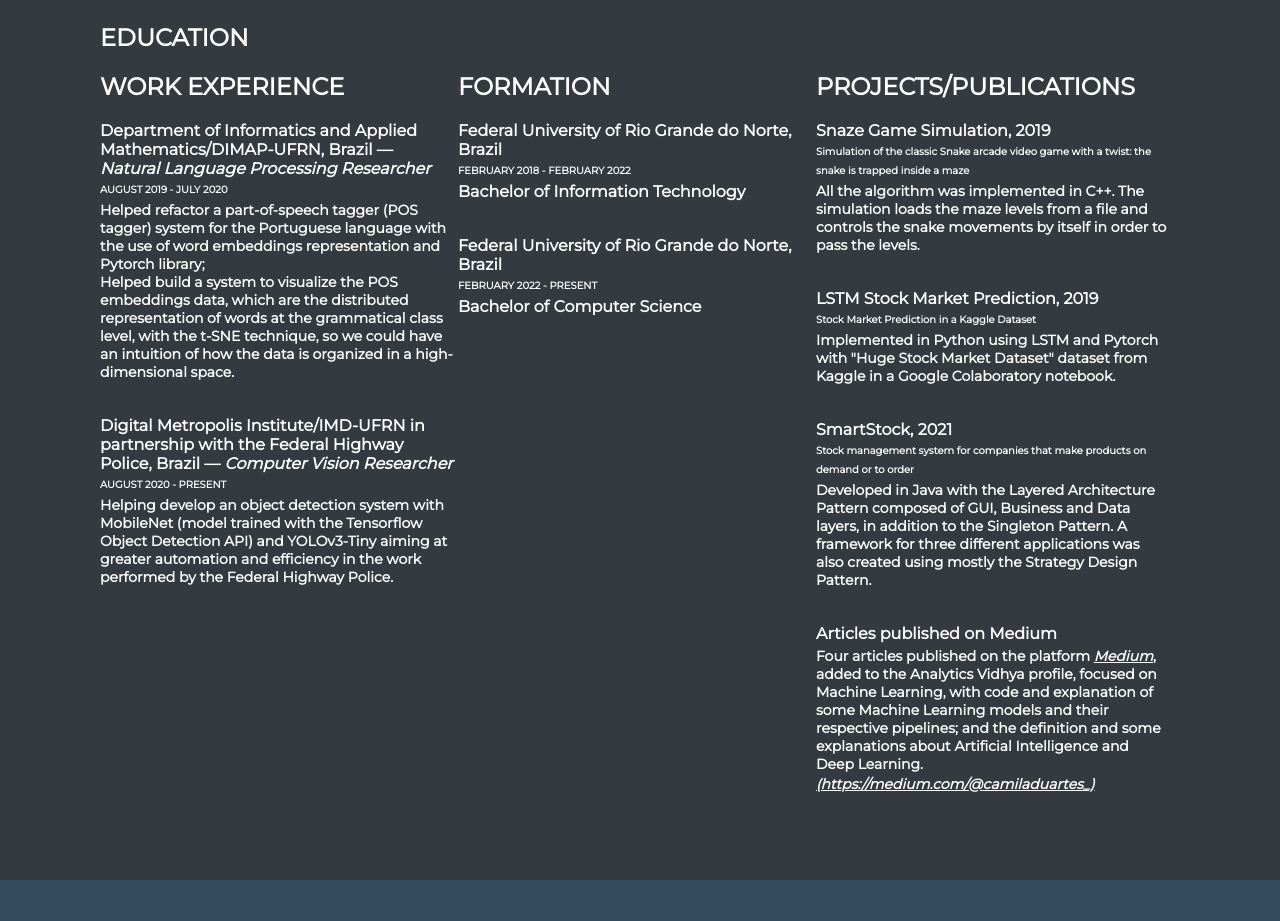
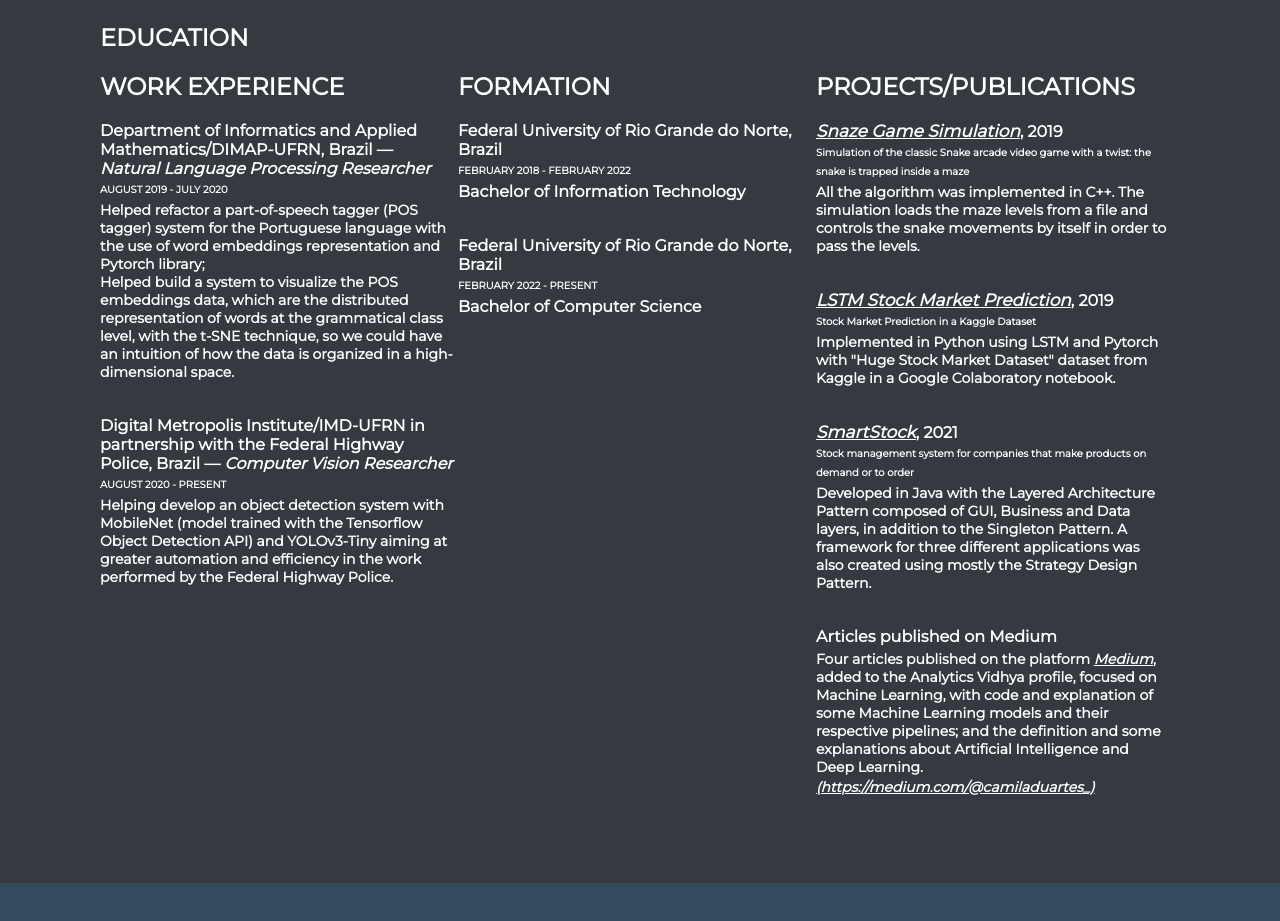
Before and after one commit to camiladuartes/camiladuartes.github.io, a plain HTML site: page index.html in a window 1280 px wide. Shown: the part 1840-2761 px from the top of the page. Drawn offline with Linux system fonts and the light colour scheme.

Commit message:
Adding some links

```diff
--- a/index.html
+++ b/index.html
@@ -133,7 +133,7 @@
                 <div class="education_itens" id="ed_3">
                     <h2>PROJECTS/PUBLICATIONS</h2>
                     <p>
-                        Snaze Game Simulation, 2019
+                        <a href="https://github.com/camiladuartes/Snaze-Game-Simulation"; style="font-size: 17px"><i>Snaze Game Simulation</i></a>, 2019
                             <br>
                             <span>Simulation of the classic Snake arcade video game with a twist: the snake is trapped inside a maze</span>
                             <br>
@@ -143,7 +143,7 @@
 
                     <p>
                         <br>
-                        LSTM Stock Market Prediction, 2019
+                        <a href="https://github.com/camiladuartes/LSTM-Stock-Market-Prediction"; style="font-size: 17px"><i>LSTM Stock Market Prediction</i></a>, 2019
                             <br>
                             <span>Stock Market Prediction in a Kaggle Dataset</span>
                             <br>
@@ -152,7 +152,7 @@
                             </p>
                     <p>
                         <br>
-                        SmartStock, 2021
+                        <a href="https://github.com/camiladuartes/smart-stock"; style="font-size: 17px"><i>SmartStock</i></a>, 2021
                             <br>
                             <span>Stock management system for companies that make products on demand or to order</span>
                             <br>
```
